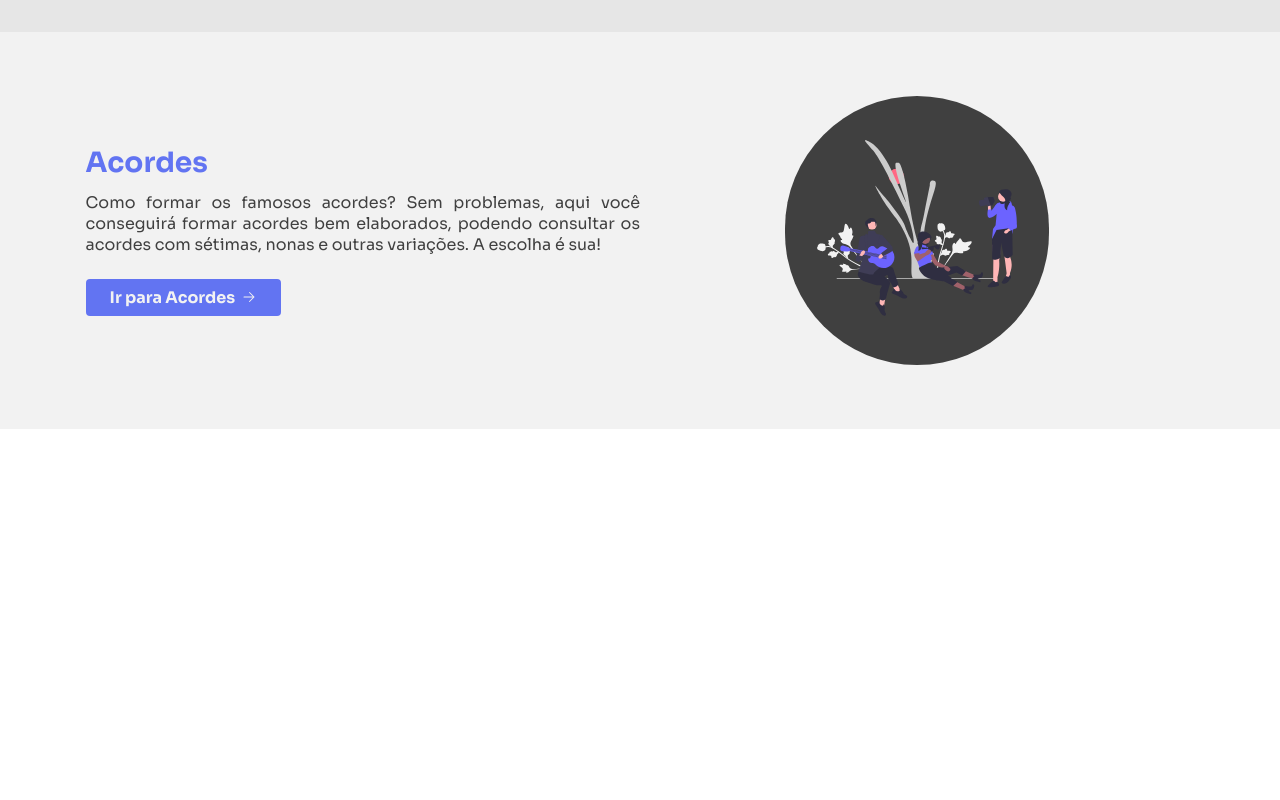
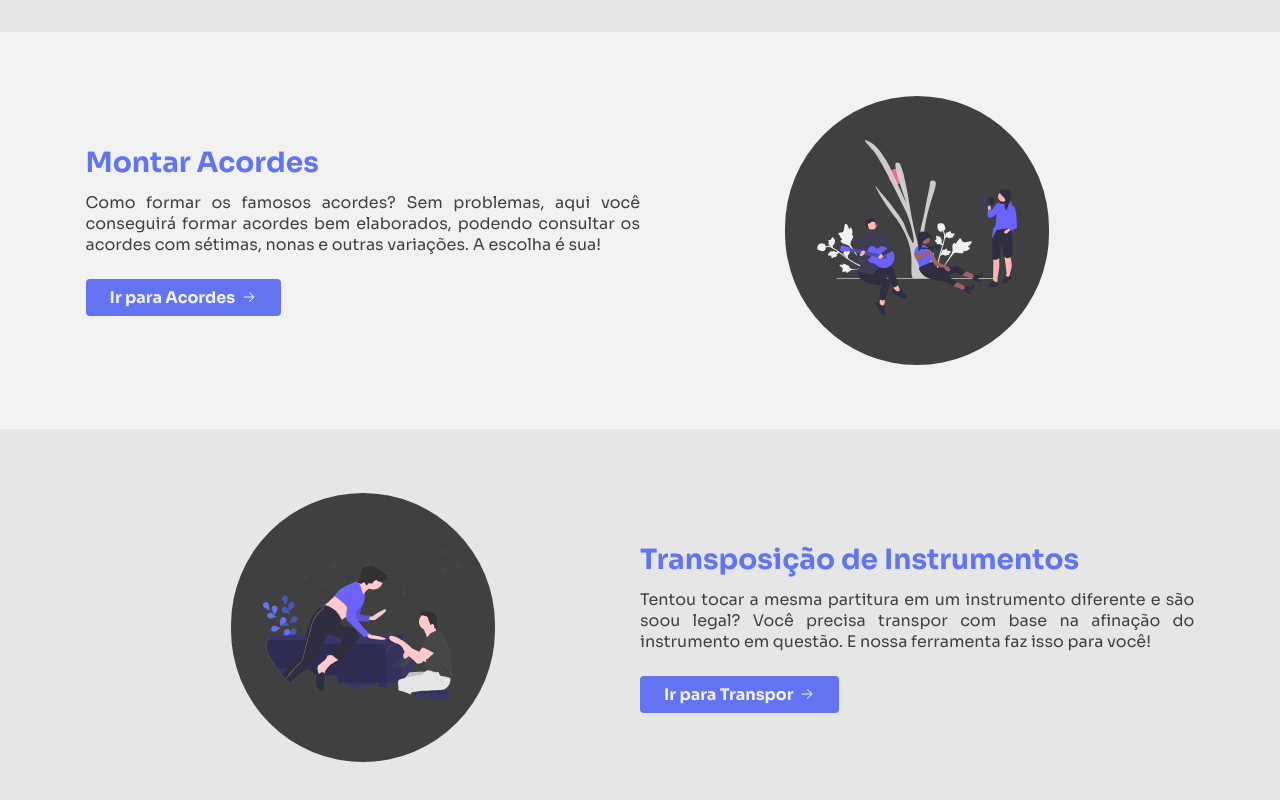
Before and after one commit to davsilvam/reactone, a React (Vite) app: page / in a window 1280 px wide. Shown: the part 764-1564 px from the top of the page. Before the commit the page ends 1193 px from the top, so only its background shows below. Built offline with nearby package versions, Linux system fonts and the light colour scheme.

Commit message:
:sparkles: add tranpose section in home

```diff
--- a/src/App.tsx
+++ b/src/App.tsx
@@ -1,5 +1,7 @@
 import React from 'react'
+import { RouterProvider } from 'react-router-dom'
 import { ThemeProvider } from 'styled-components'
+import { MusicalProvider } from './contexts/MusicalContext'
 import { RouterPage } from './router/RouterPage'
 import { GlobalStyles } from './styles/global-theme'
 import { theme } from './styles/themes/theme'
@@ -8,7 +10,9 @@ export const App: React.FC = () => {
   return (
     <ThemeProvider theme={theme}>
       <GlobalStyles />
-      <RouterPage />
+      <MusicalProvider>
+        <RouterProvider router={RouterPage} />
+      </MusicalProvider>
     </ThemeProvider>
   )
 }
--- a/src/pages/Home/index.tsx
+++ b/src/pages/Home/index.tsx
@@ -3,6 +3,7 @@ import React from 'react'
 import { Header } from '../../components/Header'
 import composition from '../../assets/composition.svg'
 import chord from '../../assets/chord.svg'
+import transpose from '../../assets/transpose.svg'
 
 import {
   ArrowLeft,
@@ -35,7 +36,7 @@ export const Home: React.FC = () => {
             </div>
           </ImageWrapper>
           <div>
-            <h2>Escalas</h2>
+            <h2>Construção de Escalas</h2>
             <p>
               Dificuldade com escalas? Seus problemas acabaram! Consulte a seção
               de escalas e consiga a ideal para suas composições. Escolha entre
@@ -47,6 +48,7 @@ export const Home: React.FC = () => {
             </LinkButton>
           </div>
         </MusicalSection>
+
         <MusicalSection>
           <ImageWrapper>
             <div>
@@ -54,7 +56,7 @@ export const Home: React.FC = () => {
             </div>
           </ImageWrapper>
           <div>
-            <h2>Acordes</h2>
+            <h2>Montar Acordes</h2>
             <p>
               Como formar os famosos acordes? Sem problemas, aqui você
               conseguirá formar acordes bem elaborados, podendo consultar os
@@ -65,6 +67,25 @@ export const Home: React.FC = () => {
             </LinkButton>
           </div>
         </MusicalSection>
+
+        <MusicalSection>
+          <ImageWrapper>
+            <div>
+              <img src={transpose} alt="Man with a guitar illustration." />
+            </div>
+          </ImageWrapper>
+          <div>
+            <h2>Transposição de Instrumentos</h2>
+            <p>
+              Tentou tocar a mesma partitura em um instrumento diferente e são
+              soou legal? Você precisa transpor com base na afinação do
+              instrumento em questão. E nossa ferramenta faz isso para você!
+            </p>
+            <LinkButton to="/transpose">
+              Ir para Transpor <ArrowLeft />
+            </LinkButton>
+          </div>
+        </MusicalSection>
       </main>
     </Container>
   )
--- a/src/router/RouterPage.tsx
+++ b/src/router/RouterPage.tsx
@@ -1,6 +1,8 @@
-import React from 'react'
-import { BrowserRouter, Route, Routes } from 'react-router-dom'
-import { MusicalProvider } from '../contexts/MusicalContext'
+import {
+  createBrowserRouter,
+  createRoutesFromElements,
+  Route
+} from 'react-router-dom'
 import { Chords } from '../pages/Chords'
 import { Home } from '../pages/Home'
 import { Scales } from '../pages/Scales'
@@ -9,11 +11,9 @@ import { Harmonic } from '../pages/Scales/subpages/Harmonic'
 import { Pentatonic } from '../pages/Scales/subpages/Pentatonic'
 import { Transpose } from '../pages/Transpose'
 
-export const RouterPage: React.FC = () => {
-  return (
-    <MusicalProvider>
-      <BrowserRouter>
-        <Routes>
+export const RouterPage = createBrowserRouter(
+  createRoutesFromElements(
+    <>
       <Route path="/" element={<Home />} />
       <Route path="/scales" element={<Scales />} />
       <Route path="/chords" element={<Chords />} />
@@ -22,8 +22,6 @@ export const RouterPage: React.FC = () => {
       <Route path="/scales/diatonic" element={<Diatonic />} />
       <Route path="/scales/harmonic" element={<Harmonic />} />
       <Route path="/scales/pentatonic" element={<Pentatonic />} />
-        </Routes>
-      </BrowserRouter>
-    </MusicalProvider>
+    </>
   )
-}
+)
```
Also changed, not shown: src/assets/transpose.svg (added). Lines whose indentation alone changed are shown as unchanged.
